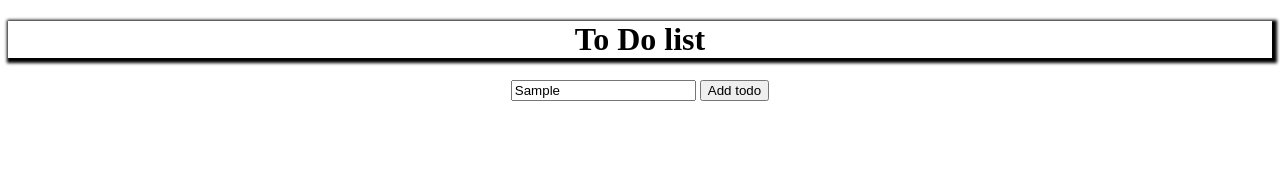
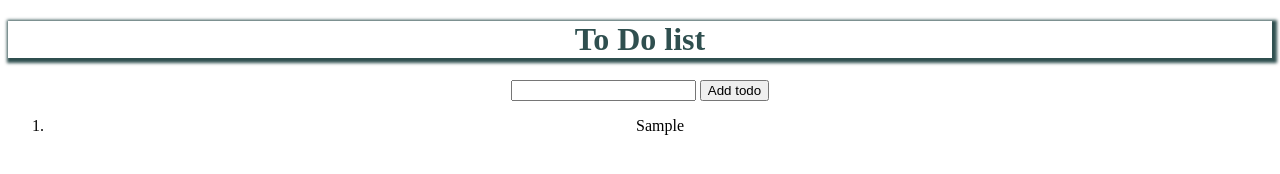
Before and after one commit to acciojob/To-do-List-AmeyPank, a website: page main.html in a window 1280 px wide. Both pictures are taken after typing "Sample" into the empty fields and a click on the button "Add todo". Drawn offline with Linux system fonts and the light colour scheme.

Commit message:
ToDo List Completed with ol

```diff
--- a/main.html
+++ b/main.html
@@ -1,14 +1,21 @@
 <!DOCTYPE html>
 <html>
+  <head>
+    <title>To Do List</title>
+  </head>
   <body>
 
-    <h1 style="text-align: center;box-shadow: 2px 2px 3px 3px;">To Do list</h1>
+    <h1 style="text-align: center;box-shadow: 2px 2px 3px 3px;color: darkslategray;">
+      To Do list
+    </h1>
+
 <div class="todo" id="todo" style="text-align: center;">
 
-    <input id="newTodoInput" />
+    <input id="todoInput"/>
     <button id="addTodoBtn" >Add todo</button>
     <!-- your javascript must add todos inside the following tag as <li> tags! -->
-    <ol id="todoList"></ol>
+
+    <ol id="listofitem"></ol>
 
 </div>
     <script type="text/javascript" src="./script.js"></script>
--- a/script.js
+++ b/script.js
@@ -1,12 +1,11 @@
 //your code here
-// let addTodoButton = document.getElementById('addTodoBtn');
+let addinput = document.getElementById("todoInput");
+let button = document.getElementById("addTodoBtn");
+let ol = document.getElementById("listofitem");
 
-// let todolist = document.getElementById('todoList');
-// let inputField = documnet.getElementById('newTodoInput');
-
-let title  = newTodoInput.value
-addTodoBtn.addEventListener('click', (e)=>{
-    e.preventDefault();
-    title.innerHTML = (todoList);
-    title = "";
+button.addEventListener("click", () => {
+    let li = document.createElement("li");
+    li.textContent = addinput.value;
+    ol.appendChild(li);
+    addinput.value = "";
 })
```
